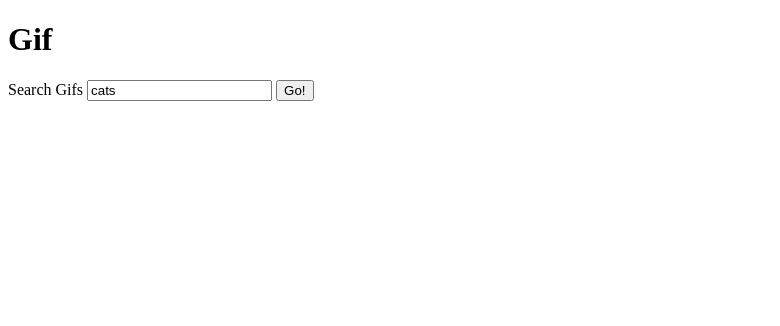
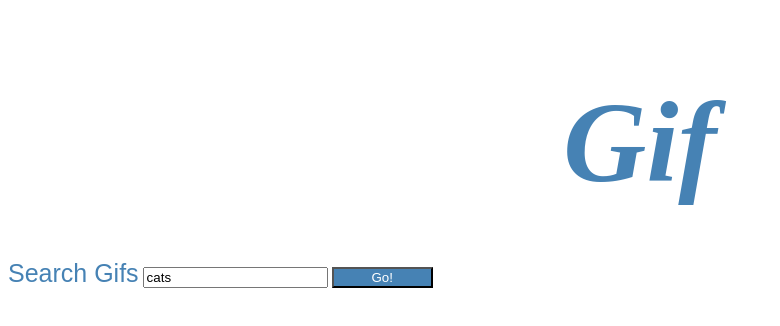
Before and after one commit to Sucharski90/Giphy-search, a plain HTML site: page index.html in a window 1280 px wide. Shown: the whole page, without its empty margins (0-780 px from the left). Drawn offline with nearby package versions, Linux system fonts and the light colour scheme.

Commit message:
finished

```diff
--- a/index.html
+++ b/index.html
@@ -8,21 +8,25 @@
     <title>Giphy Search</title>
   </head>
   <body>
+
     <div class="container">
 			<h1 class="text-center">Gif</h1>
 			<div class="row">
+
 				<div class="col-sm-4">
 					<form class="form-inline">
 						<label>Search Gifs</label>
 						<input type="text" class="form-control gif-input" name="q" value="cats" placeholder="search gifs">
 						<input type="hidden" name="offset" value="0">
 						<input type="hidden" name="api_key" value="dc6zaTOxFJmzC">
-						<input type="submit" value="Go!" class="btn btn-primary">
+						<input type="submit" value="Go!" class="btn-primary">
 					</form>
 				</div>
+
 				<div class="col-sm-8">
 					<div class="gif-gallery"></div>
 				</div>
+
 			</div>
 		</div>
   </body>
--- a/styles.css
+++ b/styles.css
@@ -0,0 +1,27 @@
+h1 {
+  display: grid;
+    align-items: center;
+    justify-content: center;
+    color: steelblue;
+    font-size: 115px;
+    font-style: italic;
+    margin-bottom: 50px;
+}
+
+.form-inline {
+
+}
+ label {
+   color: steelblue;
+   font-size: 25px;
+   font-family: sans-serif;
+ }
+ .btn-primary {
+   background-color: steelblue;
+   color: white;
+   width: 8%;
+ }
+.btn-primary:hover {
+  background-color: white;
+  color: steelblue;
+}
```
